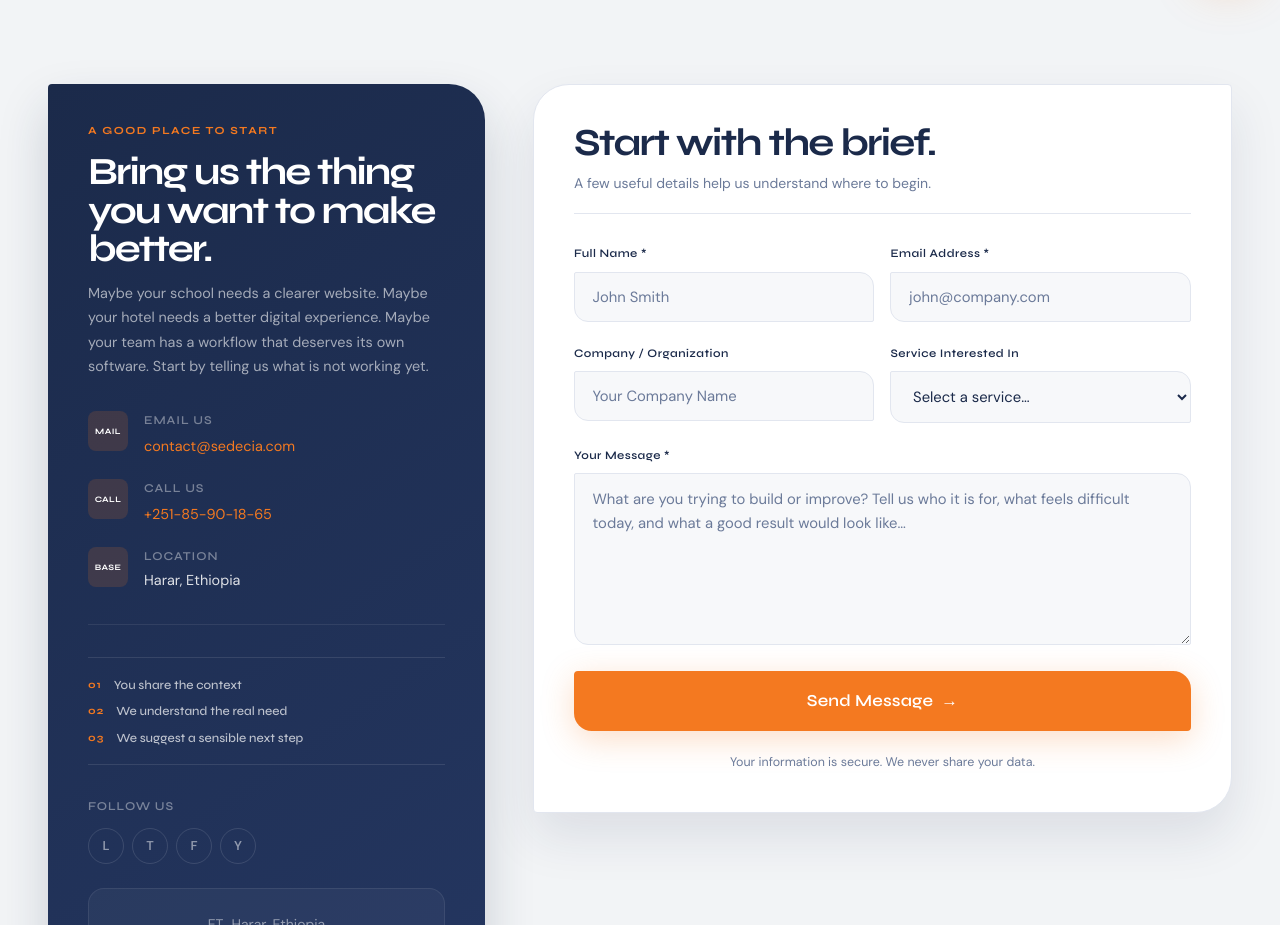
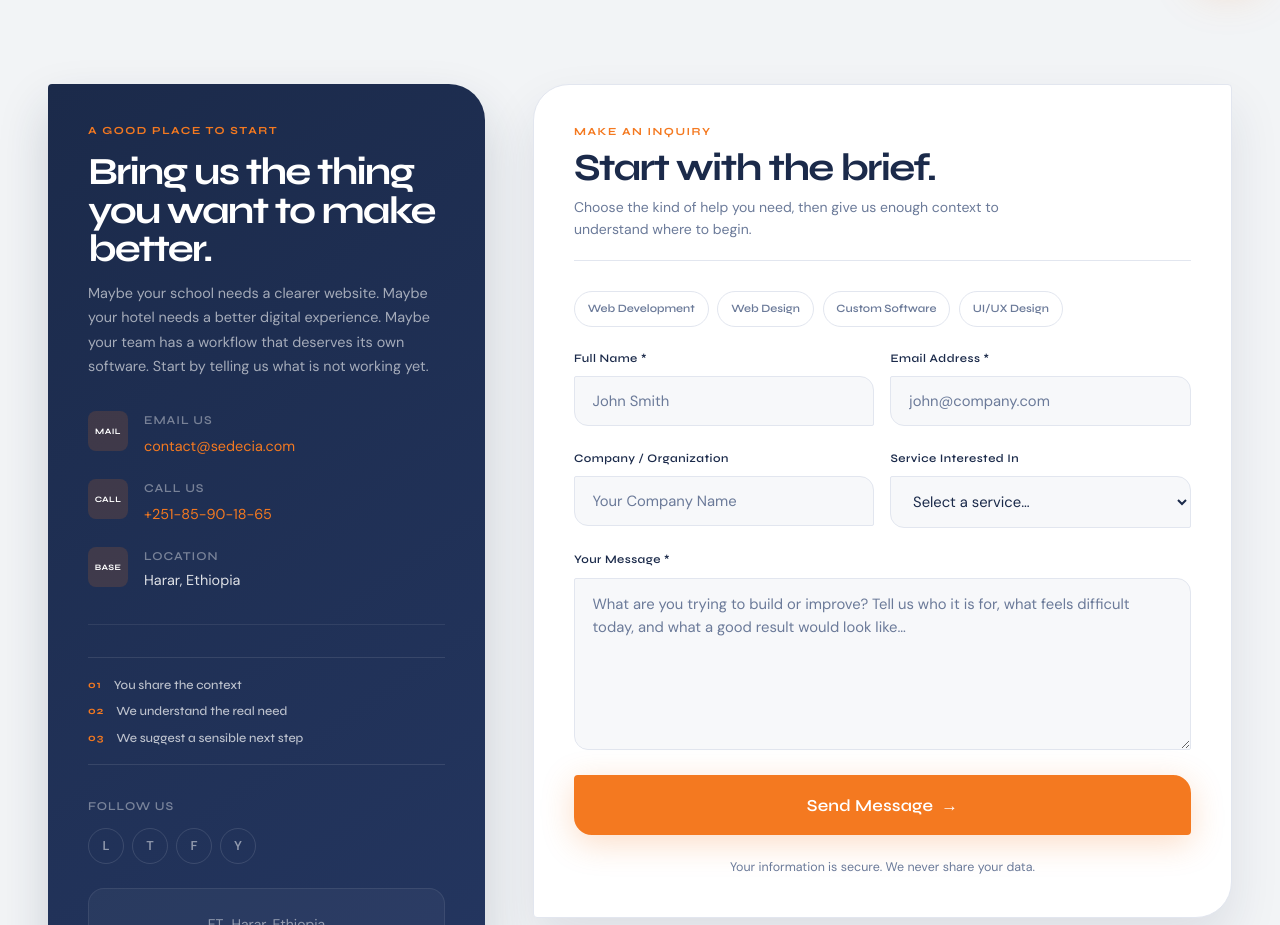
Before and after one commit to yerondereje432/sedecia, a React (Vite) app: page /contact in a window 1280 px wide. Shown: the part 800-1725 px from the top of the page. Built offline with nearby package versions, Linux system fonts and the light colour scheme.

Commit message:
Update contact form instructions and add inquiry types

```diff
--- a/src/pages/Contact.jsx
+++ b/src/pages/Contact.jsx
@@ -189,8 +189,15 @@ export default function Contact() {
             >
               <form className="contact-form" onSubmit={handleSubmit} noValidate>
                 <div className="contact-form__header">
+                  <span className="contact-form__eyebrow">Make an inquiry</span>
                   <h3 className="contact-form__title">Start with the brief.</h3>
-                  <p className="contact-form__sub">A few useful details help us understand where to begin.</p>
+                  <p className="contact-form__sub">Choose the kind of help you need, then give us enough context to understand where to begin.</p>
+                </div>
+
+                <div className="contact-form__inquiry-types" aria-label="Inquiry type">
+                  {SERVICES_LIST.map((service) => (
+                    <button key={service} type="button" className={`contact-form__inquiry-chip ${form.service === service ? 'active' : ''}`} onClick={() => setForm((current) => ({ ...current, service }))}>{service}</button>
+                  ))}
                 </div>
 
                 <div className="contact-form__row">
```
